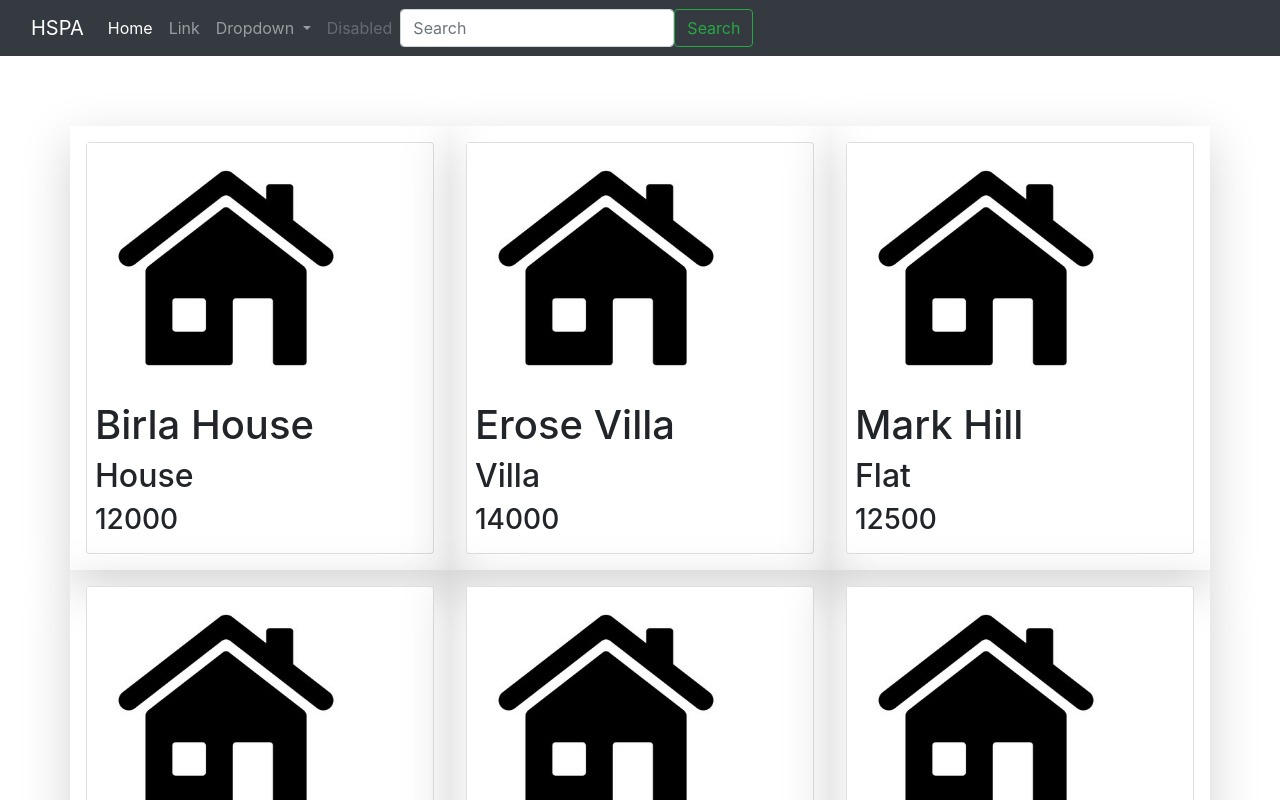
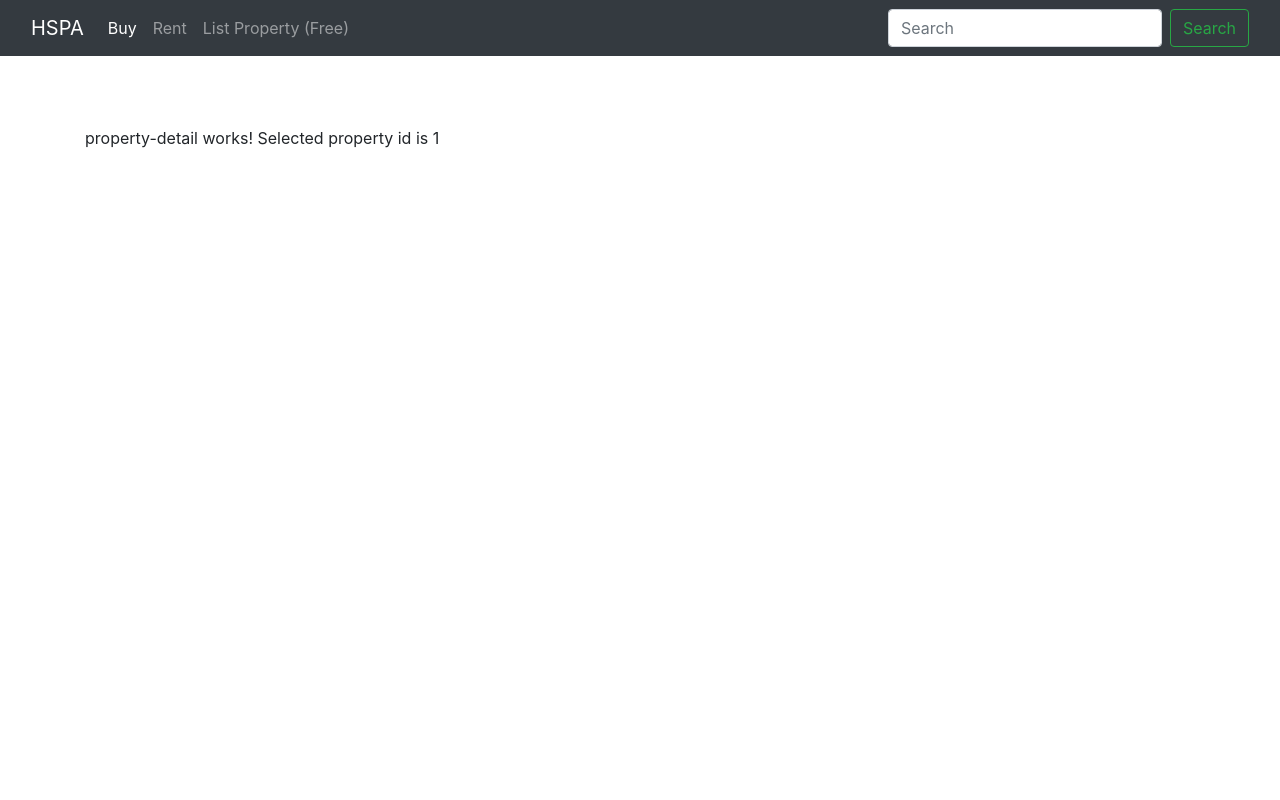
Before and after one commit to shintsal/angular-asp.net-app, an Angular app in the folder frontend/: page /property-detail/1 in a window 1280 px wide. Before the commit this address led to /. Shown: the top 800 px of the page. Built offline with nearby package versions, Linux system fonts and the light colour scheme.

Commit message:
routing 1-2

```diff
--- a/frontend/src/app/app.component.html
+++ b/frontend/src/app/app.component.html
@@ -1,4 +1,5 @@
 <app-nav-bar></app-nav-bar>
 <div class="container" style="margin-top: 70px;">
-<app-property-list></app-property-list>
+<!-- <app-property-list></app-property-list>  -->
+<router-outlet></router-outlet>
 </div>
--- a/frontend/src/app/app.module.ts
+++ b/frontend/src/app/app.module.ts
@@ -8,19 +8,31 @@ import { PropertyListComponent } from './property/property-list/property-list.co
 import { NavBarComponent } from './nav-bar/nav-bar.component';
 import { HttpClientModule } from '@angular/common/http';
 import { HousingService } from './services/housing.service';
+import { AddPropertyComponent } from './property/add-property/add-property.component';
+import { Routes, RouterModule } from '@angular/router';
+import { PropertyDetailComponent } from './property/property-detail/property-detail.component';
 
+const appRoutes: Routes = [
+  { path: '', component: PropertyListComponent },
+  { path: 'rent-property', component: PropertyListComponent },
+  { path: 'add-property', component: AddPropertyComponent },
+  { path: 'property-detail/:id', component: PropertyDetailComponent }
+]
 
 @NgModule({
   declarations: [
     AppComponent,
     PropertyCardComponent,
     PropertyListComponent,
-    NavBarComponent
+    NavBarComponent,
+    AddPropertyComponent,
+    PropertyDetailComponent
    ],
   imports: [
     BrowserModule,
     AppRoutingModule,
-    HttpClientModule
+    HttpClientModule,
+    RouterModule.forRoot(appRoutes)
   ],
   providers: [HousingService],
   bootstrap: [AppComponent]
--- a/frontend/src/app/nav-bar/nav-bar.component.html
+++ b/frontend/src/app/nav-bar/nav-bar.component.html
@@ -1,34 +1,23 @@
 <nav class="navbar navbar-expand-lg navbar-dark bg-dark" fixed-top>
   <div class="container-fluid">
-    <a class="navbar-brand" href="#">HSPA</a>
+    <a class="navbar-brand" href="/">HSPA</a>
     <button class="navbar-toggler" type="button" data-bs-toggle="collapse" data-bs-target="#navbarSupportedContent" aria-controls="navbarSupportedContent" aria-expanded="false" aria-label="Toggle navigation">
       <span class="navbar-toggler-icon"></span>
     </button>
     <div class="collapse navbar-collapse" id="navbarSupportedContent">
-      <ul class="navbar-nav me-auto mb-2 mb-lg-0">
-        <li class="nav-item">
-          <a class="nav-link active" aria-current="page" href="#">Home</a>
+      <ul class="navbar-nav mr-auto">
+        <li class="nav-item active">
+          <a class="nav-link" [routerLinkActiveOptions]="{exact:true}" routerLinkActive="active" routerLink="/">Buy</a>
         </li>
         <li class="nav-item">
-          <a class="nav-link" href="#">Link</a>
-        </li>
-        <li class="nav-item dropdown">
-          <a class="nav-link dropdown-toggle" href="#" id="navbarDropdown" role="button" data-bs-toggle="dropdown" aria-expanded="false">
-            Dropdown
-          </a>
-          <ul class="dropdown-menu" aria-labelledby="navbarDropdown">
-            <li><a class="dropdown-item" href="#">Action</a></li>
-            <li><a class="dropdown-item" href="#">Another action</a></li>
-            <li><hr class="dropdown-divider"></li>
-            <li><a class="dropdown-item" href="#">Something else here</a></li>
-          </ul>
+          <a class="nav-link" routerLinkActive="active" routerLink="/rent-property">Rent</a>
         </li>
         <li class="nav-item">
-          <a class="nav-link disabled" href="#" tabindex="-1" aria-disabled="true">Disabled</a>
+          <a class="nav-link" routerLinkActive="active" routerLink="/add-property">List Property (Free)</a>
         </li>
       </ul>
-      <form class="d-flex">
-        <input class="form-control me-2" type="search" placeholder="Search" aria-label="Search">
+      <form class="form-inline my-2 my-lg-0">
+        <input class="form-control mr-sm-2" type="search" placeholder="Search" aria-label="Search">
         <button class="btn btn-outline-success" type="submit">Search</button>
       </form>
     </div>
--- /dev/null
+++ b/frontend/src/app/property/add-property/add-property.component.html
@@ -0,0 +1,4 @@
+<p>
+  add-property works!
+  <button class="btn btn-primary">Back</button>
+</p>
--- /dev/null
+++ b/frontend/src/app/property/add-property/add-property.component.ts
@@ -0,0 +1,20 @@
+import { Component, OnInit } from '@angular/core';
+import { Router } from '@angular/router';
+
+@Component({
+  selector: 'app-add-property',
+  templateUrl: './add-property.component.html',
+  styleUrls: ['./add-property.component.scss']
+})
+export class AddPropertyComponent implements OnInit {
+
+  constructor(private router: Router) { }
+
+  ngOnInit() {
+  }
+
+  onBack() {
+    this.router.navigate(['/'])
+  }
+
+}
--- a/frontend/src/app/property/property-card/property-card.component.html
+++ b/frontend/src/app/property/property-card/property-card.component.html
@@ -6,7 +6,7 @@
       alt=""/>
       <ul class="list-inline text-center member-icons animate">
         <li class="list-inline-item">
-          <button class="btn btn-primary"><i class="far fa-edit"></i></button>
+          <button class="btn btn-primary" routerLink="/property-detail/{{property.Id}}"><i class="far fa-edit"></i></button>
         </li>
         <li class="list-inline-item">
           <button class="btn btn-primary"><i class="far fa-address-book"></i></button>
--- /dev/null
+++ b/frontend/src/app/property/property-detail/property-detail.component.html
@@ -0,0 +1,4 @@
+<p>
+  property-detail works!
+  Selected property id is {{propertyId}}
+</p>
--- /dev/null
+++ b/frontend/src/app/property/property-detail/property-detail.component.ts
@@ -0,0 +1,18 @@
+import { Component, OnInit } from '@angular/core';
+import { ActivatedRoute } from '@angular/router';
+
+@Component({
+  selector: 'app-property-detail',
+  templateUrl: './property-detail.component.html',
+  styleUrls: ['./property-detail.component.scss']
+})
+export class PropertyDetailComponent implements OnInit {
+public propertyId: number;
+
+  constructor(private route: ActivatedRoute) { }
+
+  ngOnInit() {
+    this.propertyId = this.route.snapshot.params['id'];
+  }
+
+}
```
Also changed, not shown: frontend/src/app/property/add-property/add-property.component.scss (added), frontend/src/app/property/property-detail/property-detail.component.scss (added), 2 other files (tests, documents, lock files or other folders).
